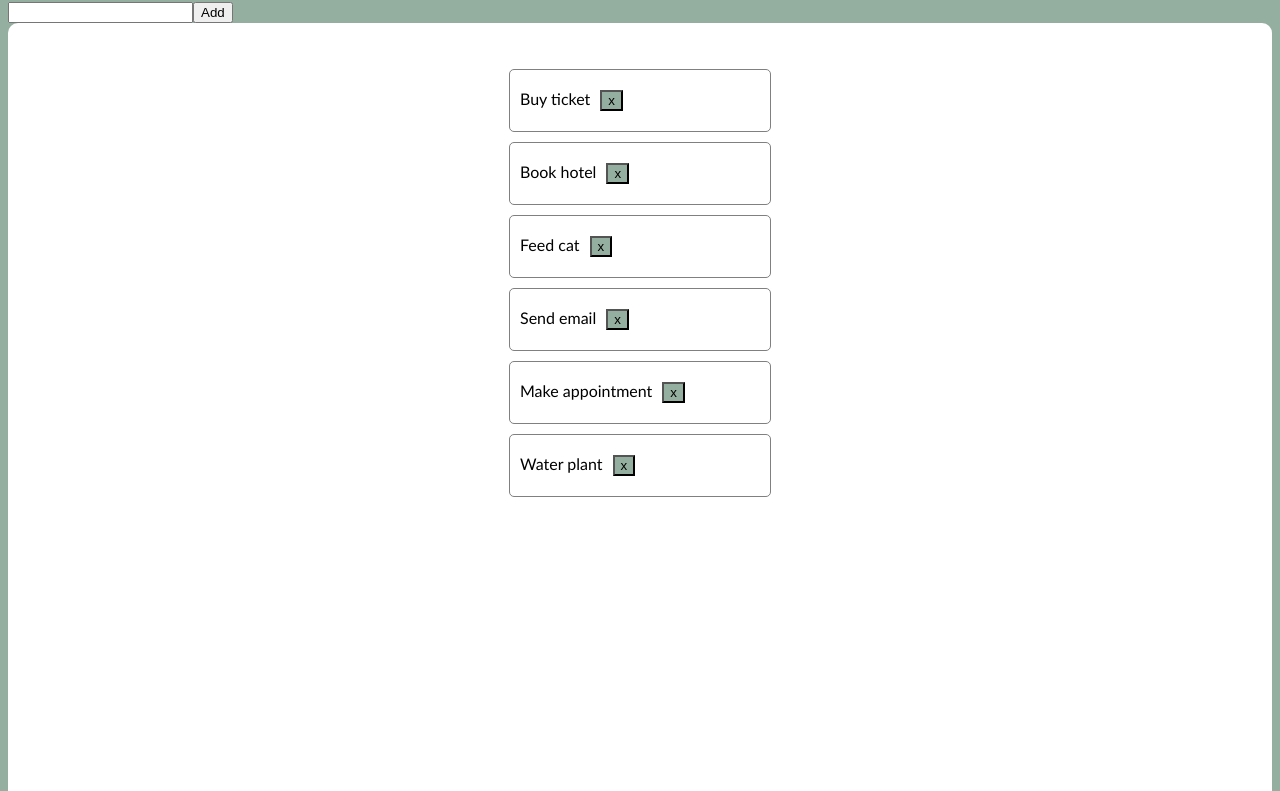
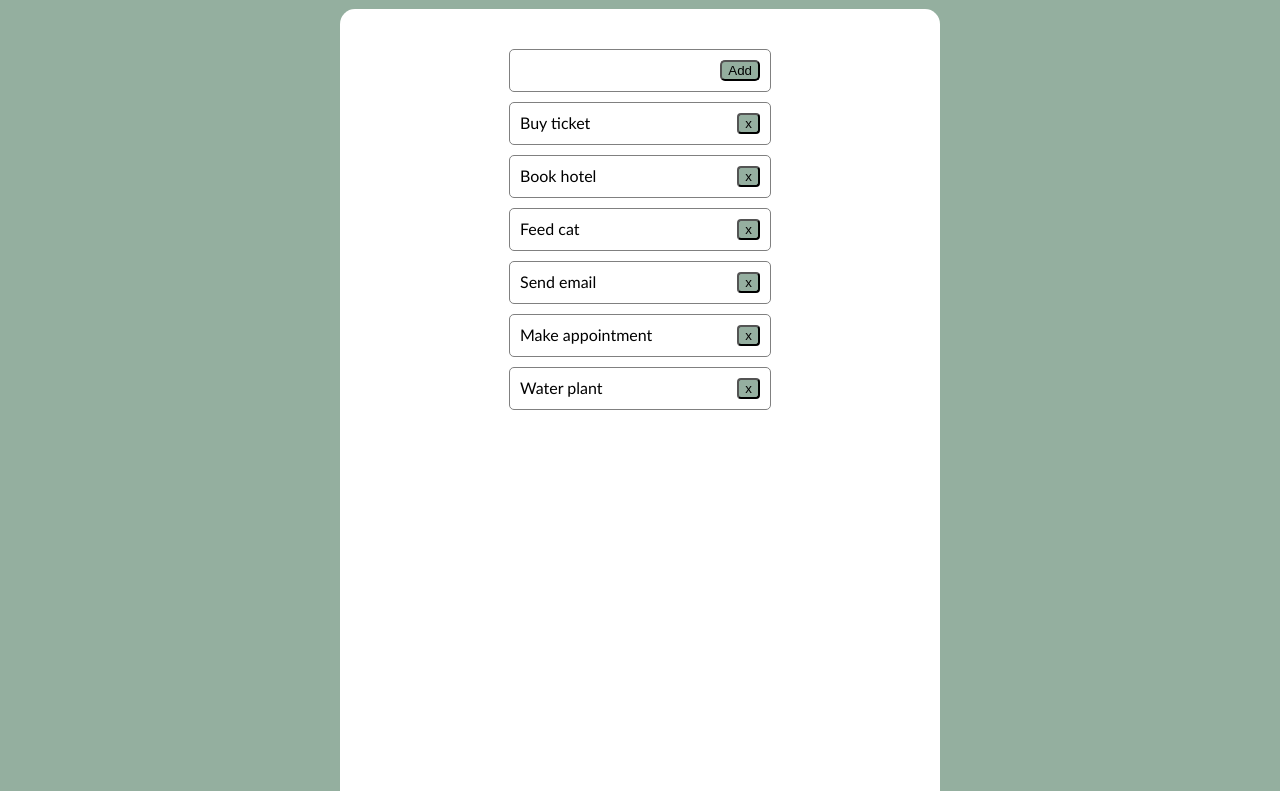
Before and after one commit to FannyRosen/Javascript-ToDoList, a website: page index.html in a window 1280 px wide. Shown: the part 80-871 px from the top of the page. Drawn offline with Linux system fonts and the light colour scheme.

Commit message:
Added styling and comments

```diff
--- a/index.html
+++ b/index.html
@@ -8,11 +8,17 @@
     <link rel="stylesheet" href="css/main.css" />
   </head>
   <body>
-    <p>List of what <span class="circle">to do</span></p>
-    <input type="text" id="addItem" /><button id="addToDo">Add</button>
-    <div id="listContainer">
-      <div id="itemContainer"></div>
-    </div>
+    <header>
+      <p>List of what <span class="circle">to do</span></p>
+    </header>
+    <main>
+      <div id="inputContainer">
+        <input type="text" id="addItem" /><button id="addToDo">Add</button>
+      </div>
+      <div id="listContainer">
+        <div id="itemContainer"></div>
+      </div>
+    </main>
 
     <script src="js/main.js"></script>
   </body>
--- a/scss/main.scss
+++ b/scss/main.scss
@@ -1,6 +1,13 @@
 body {
   font-family: "Gill Sans", "Gill Sans MT", Calibri, "Trebuchet MS", sans-serif;
   background: rgba(139, 168, 151, 0.918);
+
+  main {
+    background-color: white;
+    display: flex;
+    flex-direction: column;
+    justify-content: center;
+    border-radius: 15px;
   }
 
   p,
@@ -8,7 +15,7 @@ span {
     font-size: x-large;
     font-family: Georgia, "Times New Roman", Times, serif;
     text-align: center;
-}
+
     .circle {
       position: relative;
     }
@@ -48,12 +55,33 @@ span {
       opacity: 0.7;
       border-radius: 50%;
     }
+  }
+  #inputContainer {
+    display: flex;
+    flex-direction: row;
+    justify-content: space-between;
+    border: 1px solid grey;
+    background-color: white;
+    margin: auto;
+    margin-top: 40px;
+    border-radius: 5px;
+    padding: 10px;
+    width: 240px;
+
+    #addItem {
+      border: none;
+    }
+    #addToDo {
+      border-radius: 5px;
+      background-color: rgba(139, 168, 151, 0.918);
+    }
+  }
 
   #listContainer {
-  background-color: white;
     display: flex;
     flex-direction: column;
     align-items: center;
+    justify-content: flex-start;
     height: 100vh;
     border-radius: 10px;
 
@@ -64,9 +92,12 @@ span {
     ul {
       list-style: none;
       border-radius: 5px;
-    padding: 20px;
+      margin: 0;
+      padding: 0;
 
       li {
+        display: flex;
+        justify-content: space-between;
         border: 1px solid grey;
         background-color: white;
         border-radius: 5px;
@@ -75,11 +106,22 @@ span {
         width: 240px;
       }
     }
-  button {
-    margin: 10px;
+    #remove {
       background-color: rgba(139, 168, 151, 0.918);
+      border-radius: 4px;
     }
   }
   .markeddone {
     text-decoration: line-through;
   }
+}
+@media screen and (min-width: 600px) {
+  body {
+    display: flex;
+    flex-direction: column;
+    align-items: center;
+  }
+  main {
+    width: 600px;
+  }
+}
```
Also changed, not shown: js/main.js (+23 -21 lines), css/main.css. Lines whose indentation alone changed are shown as unchanged.
